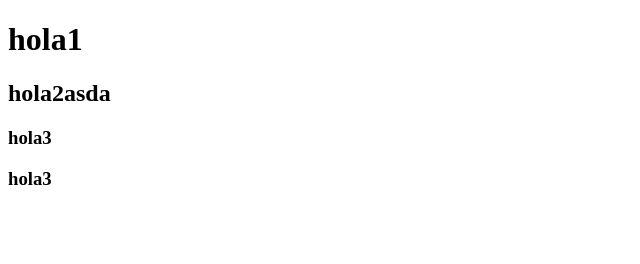
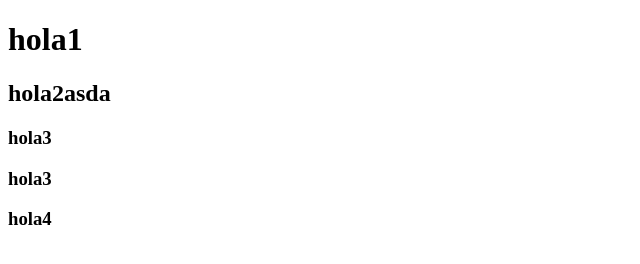
Before and after one commit to brianpr/arquitecto, a plain HTML site: page index.html in a window 1280 px wide. Shown: the full height of the page, 0-640 px from the left. Drawn offline with Linux system fonts and the light colour scheme.

Commit message:
agrego otro

```diff
--- a/index.html
+++ b/index.html
@@ -10,5 +10,6 @@
   <h2>hola2asda</h2>
   <h3>hola3</h3>
   <h3>hola3</h3>
+  <h3>hola4</h3>
 </body>
 </html>
```
